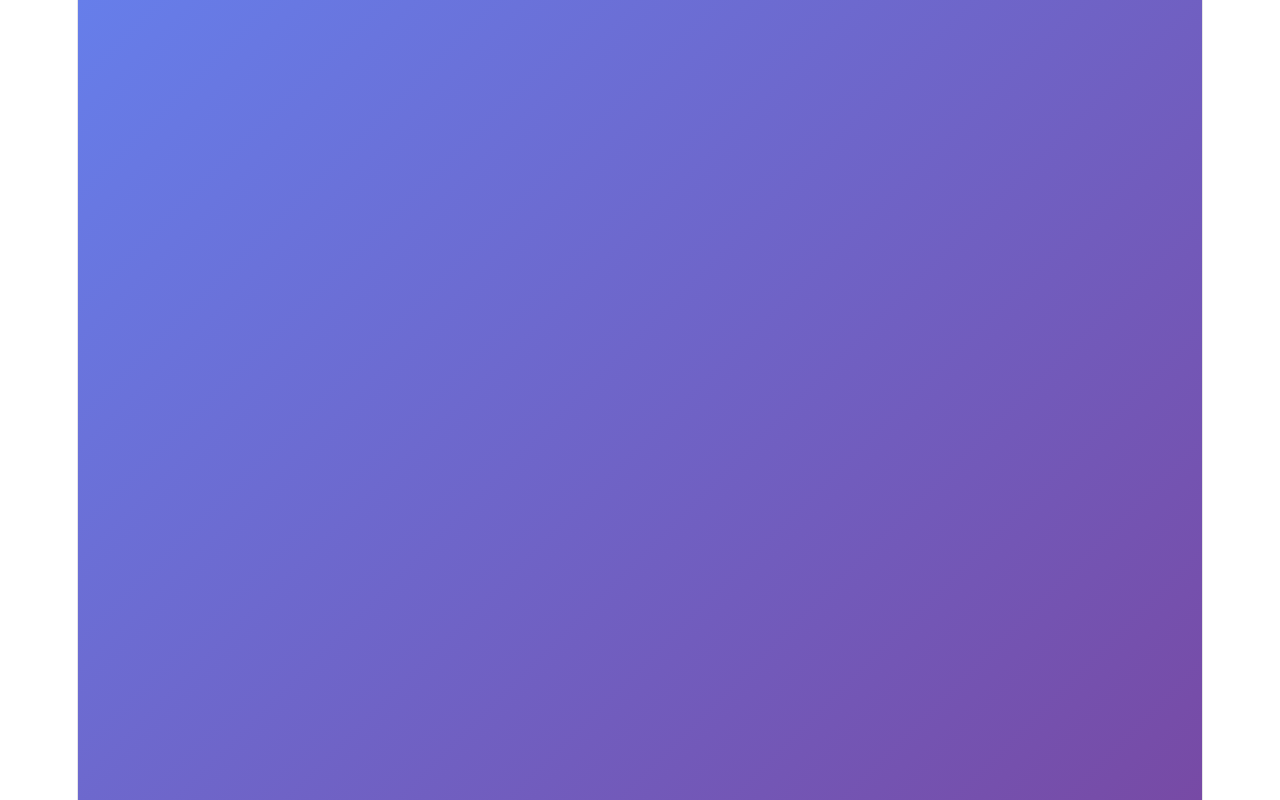
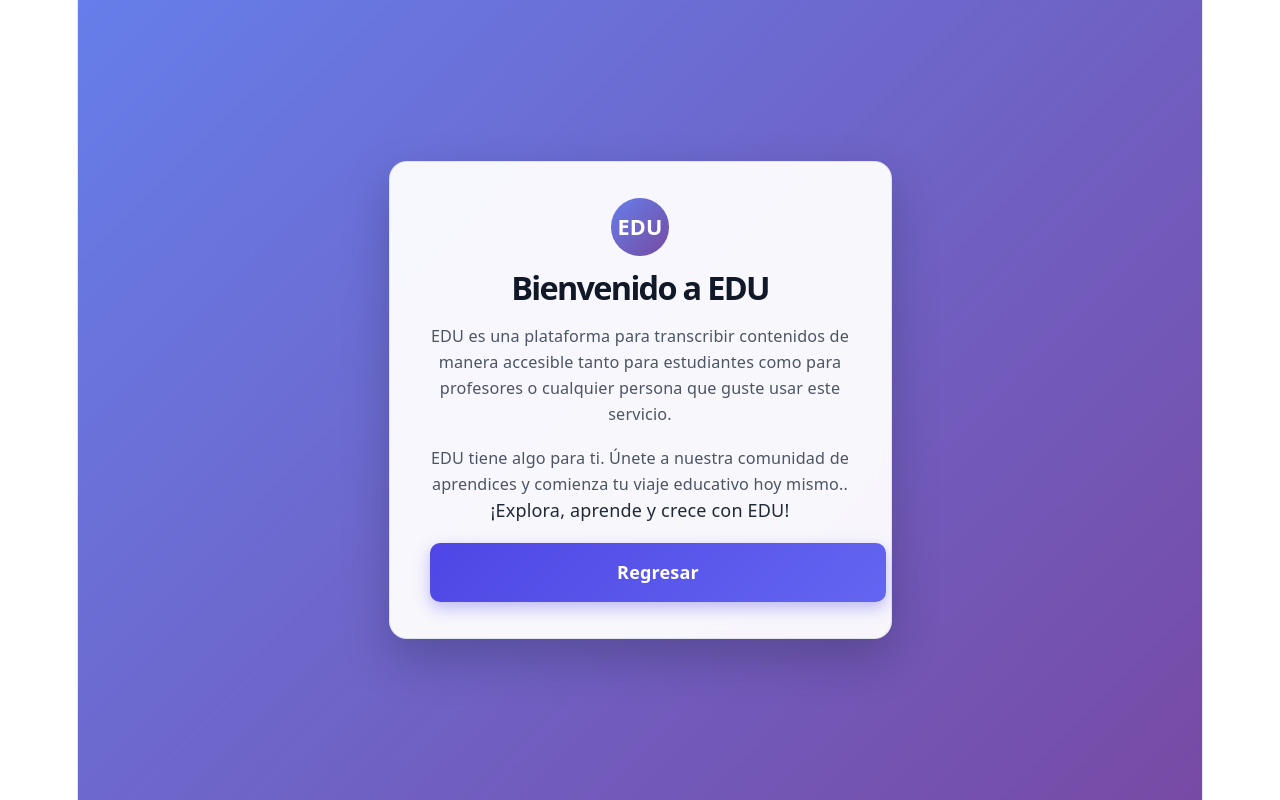
Before and after one commit to juanben/front-transcriptor, a React (Vite) app: page /about in a window 1280 px wide. Before the commit this address had no page. Built offline with nearby package versions, Linux system fonts and the light colour scheme.

Commit message:
Pantalla about

```diff
--- a/src/AppRouter.tsx
+++ b/src/AppRouter.tsx
@@ -2,14 +2,17 @@ import { BrowserRouter as Router, Routes, Route } from 'react-router-dom';
 import App from './App';
 import Login from './components/logIn/Login';
 import SignUp from './components/signUp/SignUp';
-
+import About from './components/about/About';
 const AppRouter = () => {
   return (
     <Router>
       <Routes>
-        <Route path="/" element={<App />} />
+        <Route path="/" element={<Login />} />
         <Route path="/login" element={<Login />} />
         <Route path="/signup" element={<SignUp />} />
+        <Route path="/about" element={<About />} />
+        <Route path="/testRec" element={<App />} />
+
       </Routes>
     </Router>
   );
--- /dev/null
+++ b/src/components/about/About.css
@@ -0,0 +1,8 @@
+span {
+        display: 'block';
+        marginTop: '25px';
+        marginBottom: '20px';
+        fontWeight: '600';
+        fontStyle: 'italic';
+        color: '#2c3e50'
+}
--- /dev/null
+++ b/src/components/about/About.tsx
@@ -0,0 +1,26 @@
+import React from 'react';
+import './About.css'
+const About: React.FC = () => {
+  return (
+    <div className="screen">
+      <div className="logo">EDU</div>
+
+      <h1>Bienvenido a EDU</h1>
+        <p> EDU es una plataforma para transcribir contenidos de manera
+            accesible tanto para estudiantes como para profesores o
+            cualquier persona que guste usar este servicio.</p>
+        <p>EDU tiene algo para ti. Únete a nuestra
+            comunidad de aprendices y comienza tu viaje
+            educativo hoy mismo..</p>
+        {/* Cambiamos a block para que el margen funcione y le damos énfasis */}
+      <span className="span">
+        ¡Explora, aprende y crece con EDU!
+      </span>
+            <a href="/" className="btn-primary" style={{ textDecoration: 'none', display: 'inline-block', marginTop: '20px' }}>
+                Regresar</a>
+    </div>
+
+  );
+};
+
+export default About;
```
Also changed, not shown: src/components/home/Home.tsx (added).
